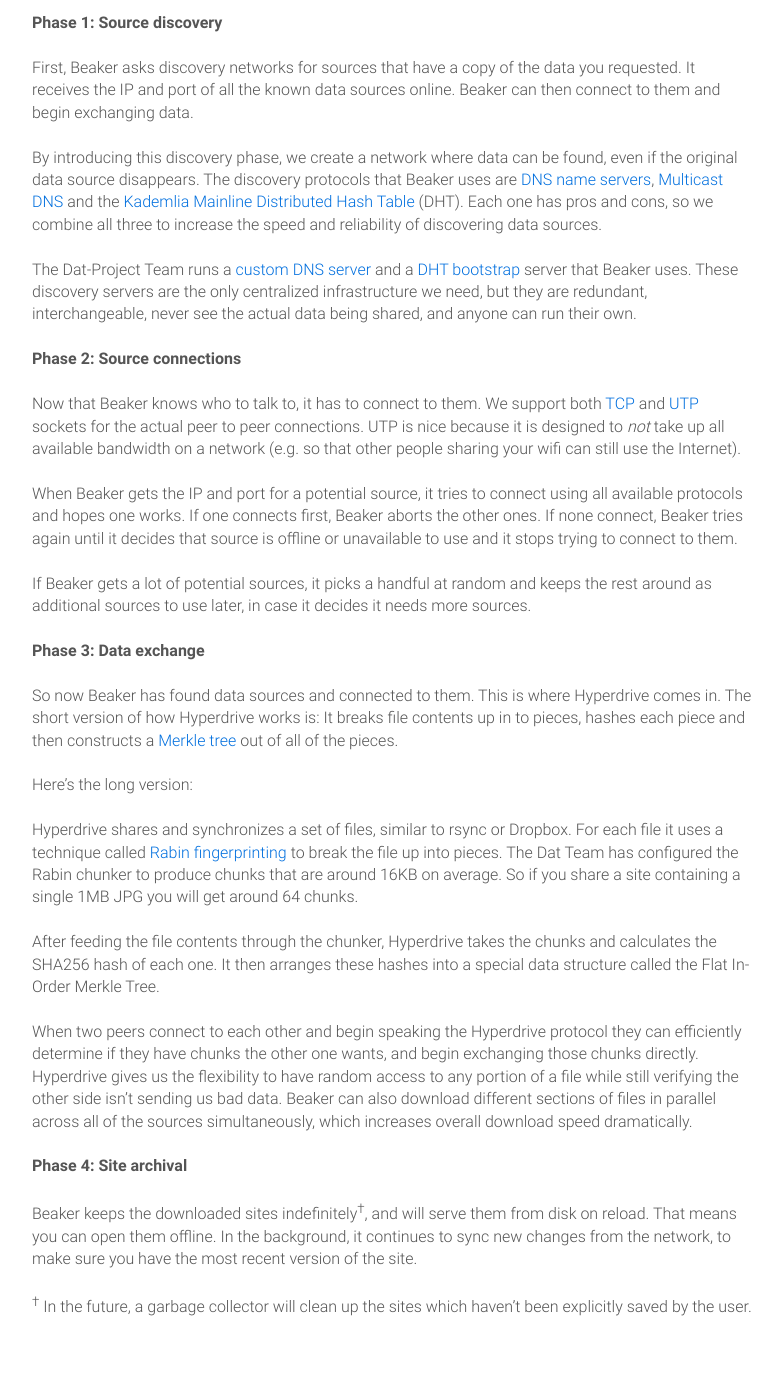
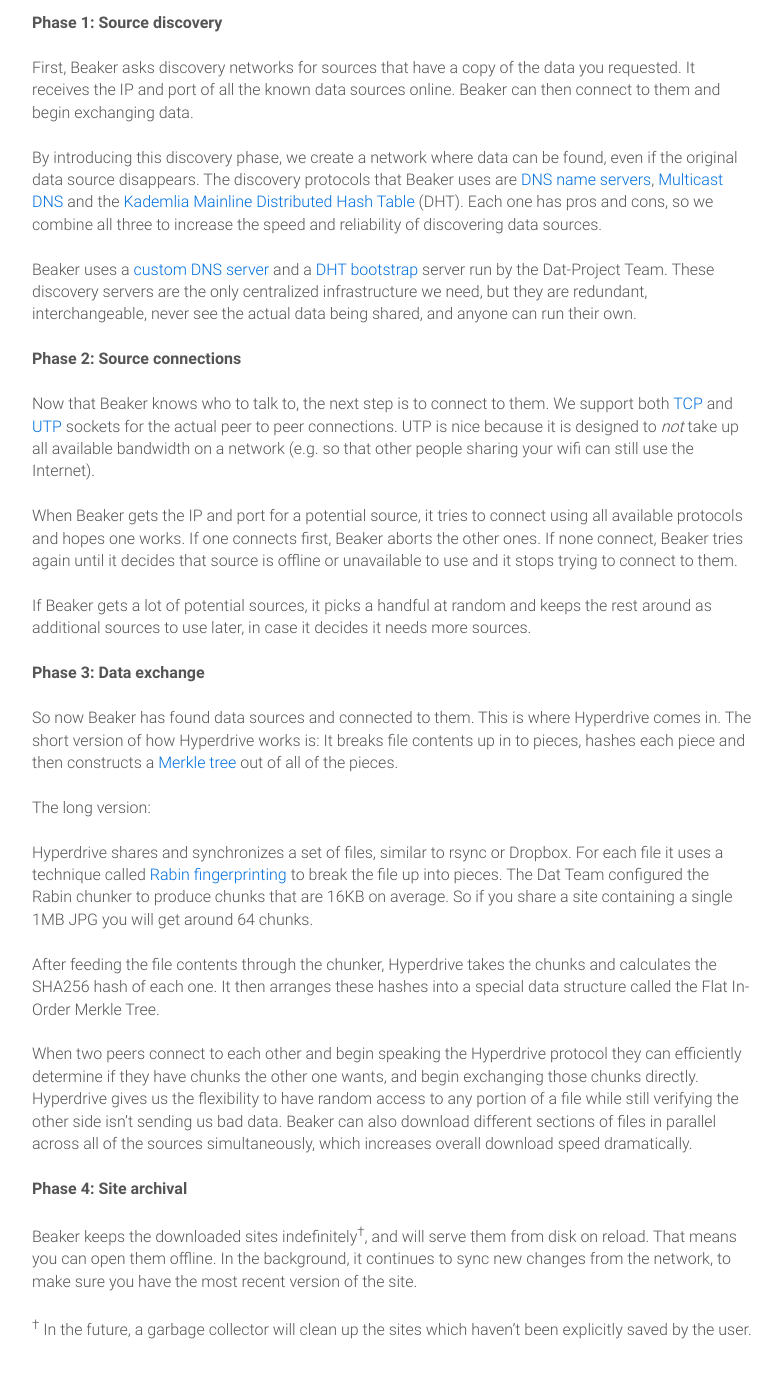
Before and after one commit to beakerbrowser/beakerbrowser.com, a Jekyll site: the page built from _docs/technology.md, in a window 1280 px wide and 1400 px high, scrolled down 865 px. Shown: the top 1378 px of the window, without its empty margins (288-1070 px from the left). Built offline with Jekyll 4.4.1, drawn with Linux system fonts in a browser that asks for light colours.

Commit message:
fix some minor grammar nits

```diff
--- a/_docs/technology.md
+++ b/_docs/technology.md
@@ -36,12 +36,16 @@
 The discovery protocols that Beaker uses are <a href="https://en.wikipedia.org/wiki/Name_server">DNS name servers</a>, <a href="https://en.wikipedia.org/wiki/Multicast_DNS">Multicast DNS</a> and the <a href="https://en.wikipedia.org/wiki/Mainline_DHT">Kademlia Mainline Distributed Hash Table</a> (DHT).
 Each one has pros and cons, so we combine all three to increase the speed and reliability of discovering data sources.
 
-The Dat-Project Team runs a <a href="https://www.npmjs.com/package/dns-discovery">custom DNS server</a> and a <a href="https://github.com/bittorrent/bootstrap-dht">DHT bootstrap</a> server that Beaker uses.
+Beaker uses a <a
+href="https://www.npmjs.com/package/dns-discovery">custom DNS
+server</a> and a <a
+href="https://github.com/bittorrent/bootstrap-dht">DHT bootstrap</a>
+server run by the Dat-Project Team.
 These discovery servers are the only centralized infrastructure we need, but they are redundant, interchangeable, never see the actual data being shared, and anyone can run their own.
 
 **Phase 2: Source connections**
 
-Now that Beaker knows who to talk to, it has to connect to them.
+Now that Beaker knows who to talk to, the next step is to connect to them.
 We support both <a href="https://en.wikipedia.org/wiki/Transmission_Control_Protocol">TCP</a> and <a href="https://en.wikipedia.org/wiki/Micro_Transport_Protocol">UTP</a> sockets for the actual peer to peer connections.
 UTP is nice because it is designed to <em>not</em> take up all available bandwidth on a network (e.g. so that other people sharing your wifi can still use the Internet).
 
@@ -57,11 +61,11 @@
 This is where Hyperdrive comes in.
 The short version of how Hyperdrive works is: It breaks file contents up in to pieces, hashes each piece and then constructs a <a href="https://en.wikipedia.org/wiki/Merkle_tree">Merkle tree</a> out of all of the pieces.
 
-Here's the long version:
+The long version:
 
 Hyperdrive shares and synchronizes a set of files, similar to rsync or Dropbox.
 For each file it uses a technique called [Rabin fingerprinting](https://en.wikipedia.org/wiki/Rabin_fingerprint) to break the file up into pieces.
-The Dat Team has configured the Rabin chunker to produce chunks that are around 16KB on average.
+The Dat Team configured the Rabin chunker to produce chunks that are 16KB on average.
 So if you share a site containing a single 1MB JPG you will get around 64 chunks.
 
 After feeding the file contents through the chunker, Hyperdrive takes the chunks and calculates the SHA256 hash of each one.
```
Also changed, not shown: _docs/apis/dat.md (+5 -5 lines), _docs/devtools/cli.md (+1 -1 lines), _docs/devtools/dns.md (+1 -1 lines), _docs/faq.md (+17 -13 lines), _docs/guides/confidential-sharing.md (+2 -2 lines).
